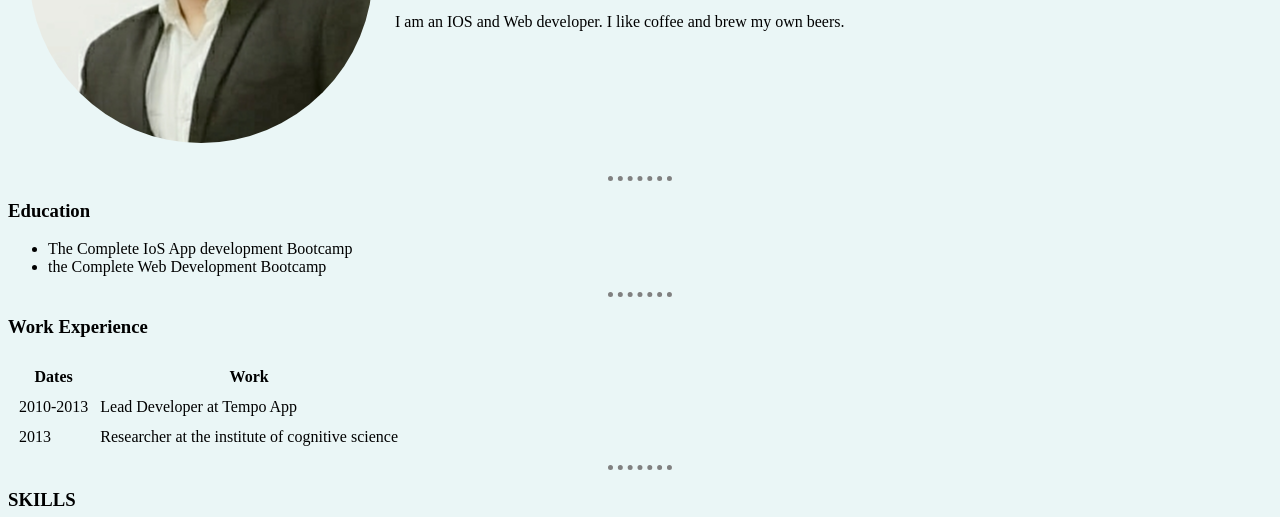
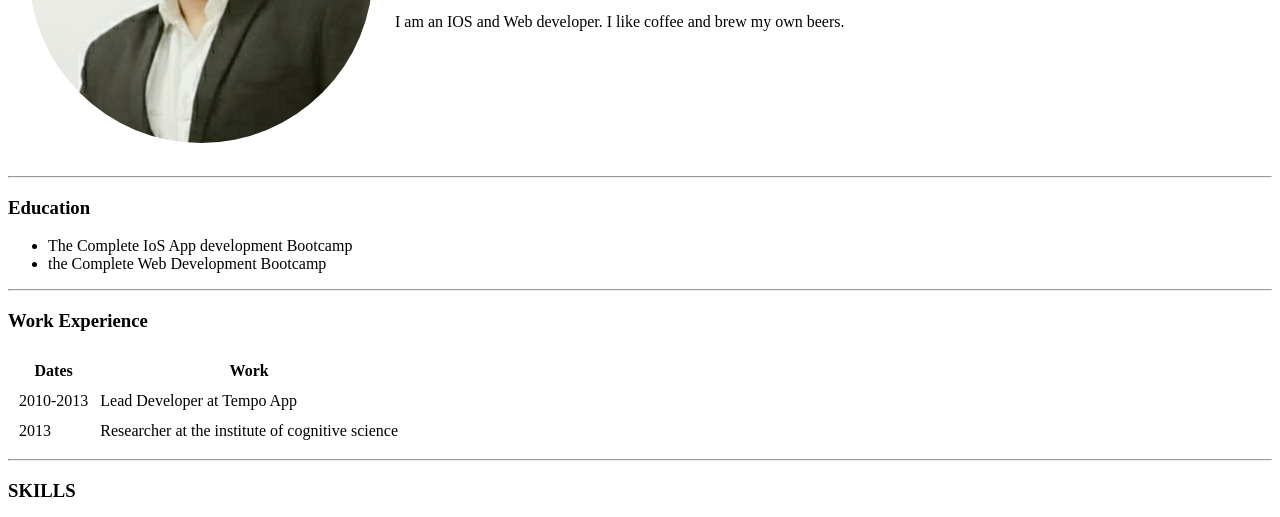
Before and after one commit to stark-jon/cv, a plain HTML site: page index.html in a window 1280 px wide. Shown: the part 230-747 px from the top of the page. Drawn offline with Linux system fonts and the light colour scheme.

Commit message:
Add files via upload

```diff
--- a/index.html
+++ b/index.html
@@ -4,24 +4,8 @@
 <head>
   <meta charset="utf-8">
   <title> Harshit's Personal Site</title>
+  <link rel="stylesheet" href="css/styles.css">
 
-<style>
-
-body {
-  background-color: #EAF6F6;
-}
-
-hr {
-  border-style: none;
-  border-top-style: dotted;
-  border-color: grey;
-  border-width: 5px;
-  height: 0px;
-  width: 5%;
-}
-
-
-</style>
 
 
 </head>
```
